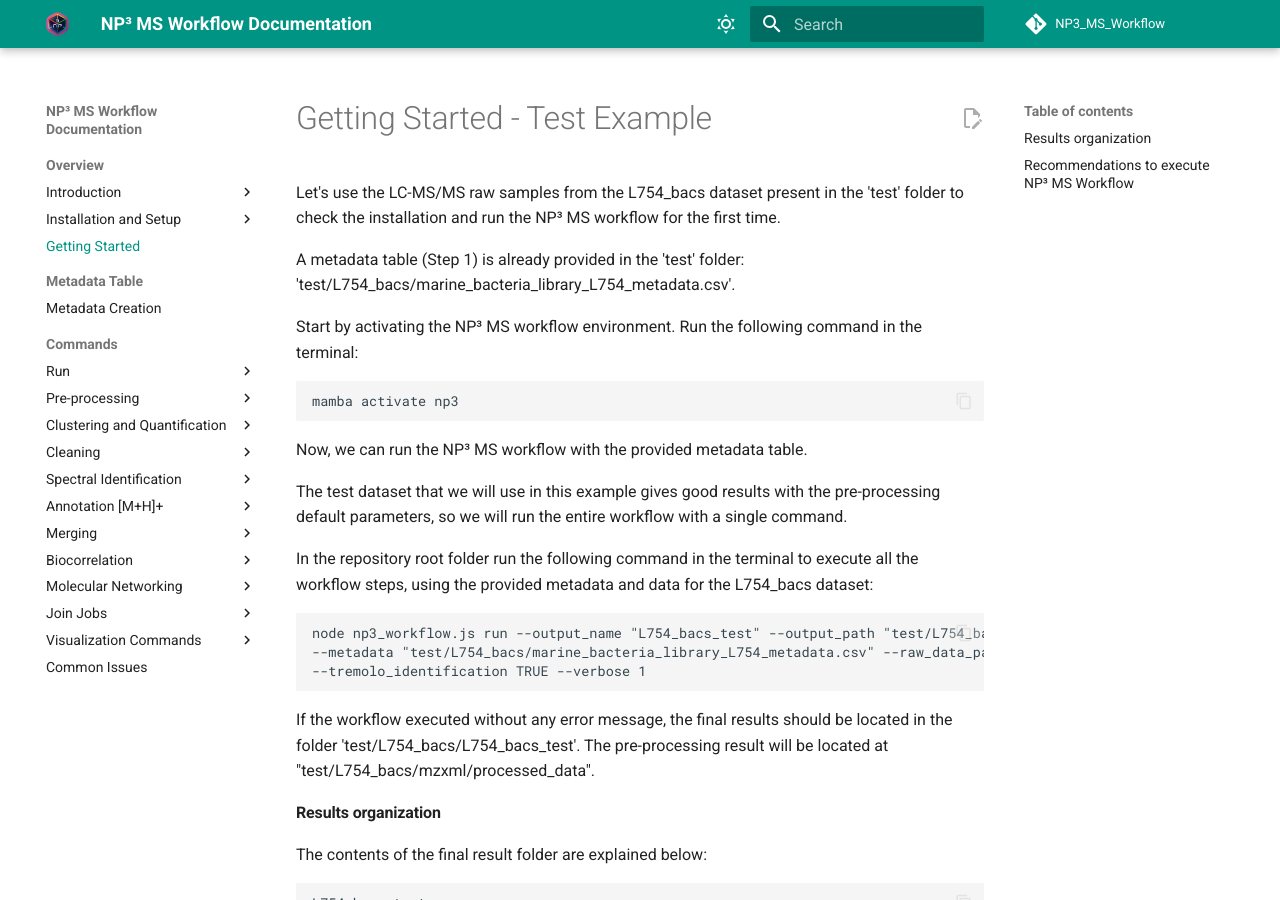
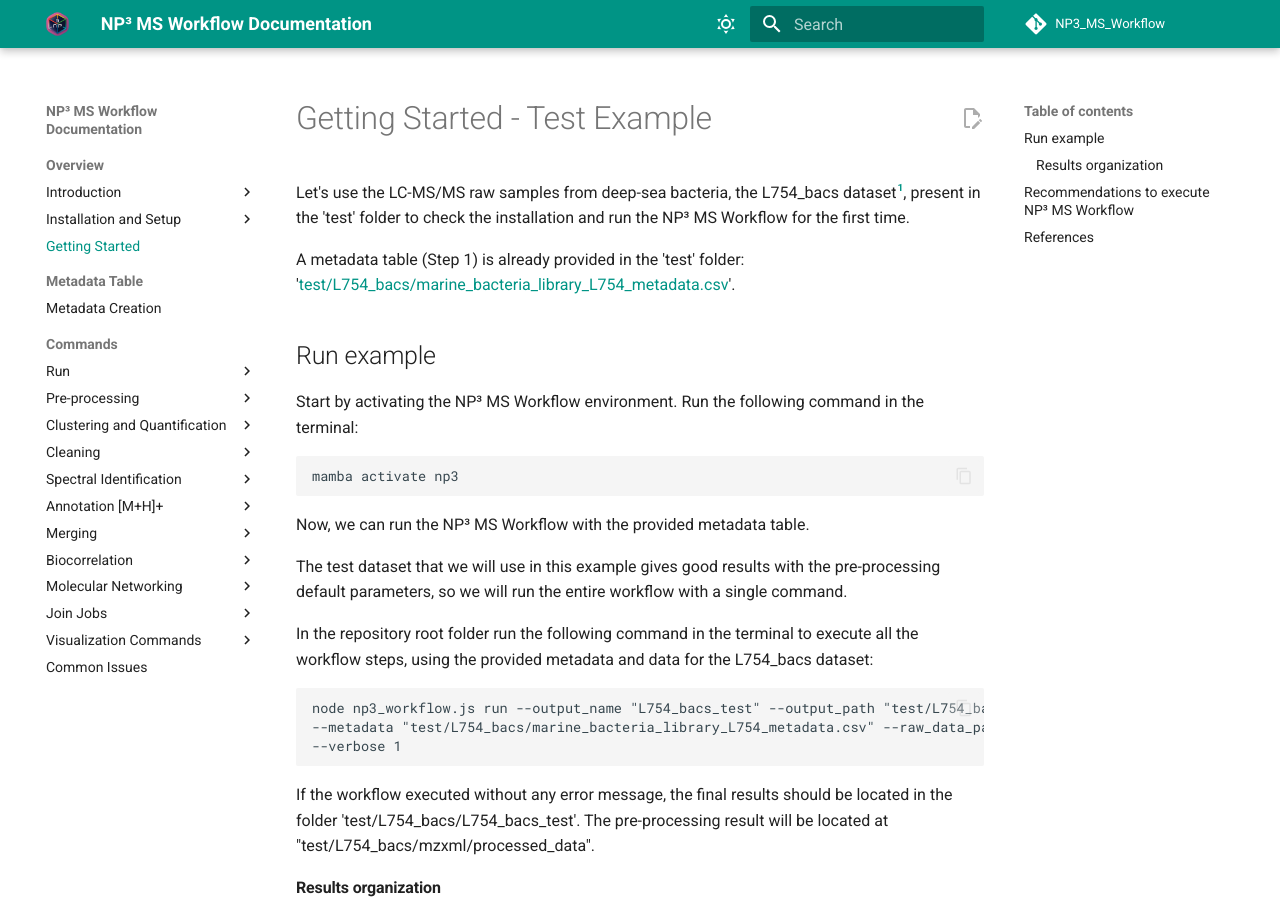
Before and after one commit to crisfbazz/NP3_MS_Workflow_Nextflow, an MkDocs documentation site: the page built from docs/pages/installation_setup/getting_started.md, in a window 1280 px wide and 900 px high. Built offline with MkDocs 1.6.1 and Material for MkDocs 9.7.7, drawn with Linux system fonts in a browser that asks for light colours; comment, search, counter and statistics services are not loaded; some of the changed text lies outside the part shown.

Commit message:
docs updated pre processing example parms; updated getting started description, added ref

````diff
--- a/docs/pages/installation_setup/getting_started.md
+++ b/docs/pages/installation_setup/getting_started.md
@@ -1,19 +1,21 @@
 # Getting Started - Test Example
 
-Let's use the LC-MS/MS raw samples from the L754_bacs dataset present in the 'test' folder to check the installation
-and run the NP³ MS workflow for the first time.
+Let's use the LC-MS/MS raw samples from deep-sea bacteria, the L754_bacs dataset[^1], present in the 'test' folder to
+check the installation and run the NP³ MS Workflow for the first time.
 
 A metadata table (Step 1) is already provided in the 'test' folder:
-'test/L754_bacs/marine_bacteria_library_L754_metadata.csv'.
+'[test/L754_bacs/marine_bacteria_library_L754_metadata.csv](https://github.com/danielatrivella/NP3_MS_Workflow/blob/master/test/L754_bacs/marine_bacteria_library_L754_metadata.csv)'.
 
-Start by activating the NP³ MS workflow environment. Run the following command in the terminal:
+## Run example
+
+Start by activating the NP³ MS Workflow environment. Run the following command in the terminal:
 
 
 ```
 mamba activate np3
 ```
 
-Now, we can run the NP³ MS workflow with the provided metadata table.
+Now, we can run the NP³ MS Workflow with the provided metadata table.
 
 The test dataset that we will use in this example gives good results with the pre-processing default parameters,
 so we will run the entire workflow with a single command.
@@ -25,7 +27,7 @@
 ``` { .text .copy }
 node np3_workflow.js run --output_name "L754_bacs_test" --output_path "test/L754_bacs"
 --metadata "test/L754_bacs/marine_bacteria_library_L754_metadata.csv" --raw_data_path "test/L754_bacs/mzxml"
---tremolo_identification TRUE --verbose 1
+--verbose 1
 ```
 
 If the workflow executed without any error message, the final results should be located in the folder
@@ -100,3 +102,7 @@
 The users should **follow the [pre-processing
 optimization guide](../02_pre_process/optimization.md)** present in this command section when executing the workflow
 with a new dataset.
+
+## References
+
+[^1]: de Felício R, et al. Chemical Elicitors Induce Rare Bioactive Secondary Metabolites in Deep-Sea Bacteria under Laboratory Conditions. Metabolites. 2021 Feb 12;11(2):107. doi: 10.3390/metabo11020107.
````
Also changed, not shown: other parts of docs/pages/installation_setup/getting_started.md (+1 -1 lines), docs/index_cmds.md (+5 -1 lines), docs/pages/02_pre_process/description.md (+3 -3 lines).
